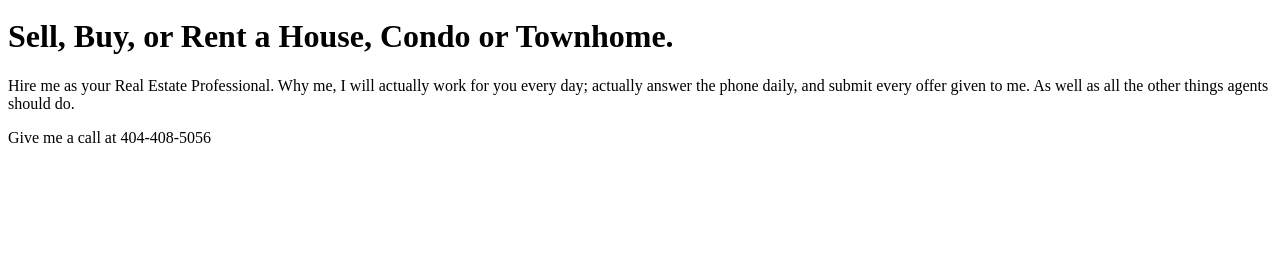
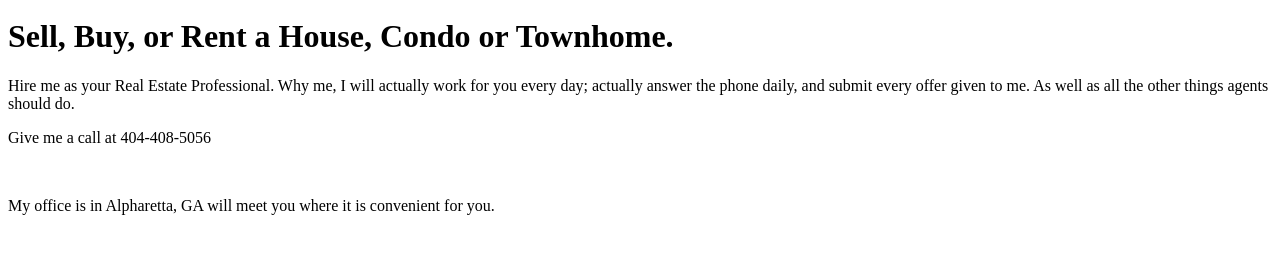
Before and after one commit to bhoefener1/BSR, a plain HTML site: page index.html in a window 1280 px wide. Shown: the part 311-564 px from the top of the page. Drawn offline with Linux system fonts and the light colour scheme.

Commit message:
added office is in ALpharetta, GA

```diff
--- a/index.html
+++ b/index.html
@@ -15,7 +15,8 @@
 
    <h1>Sell, Buy, or Rent a House, Condo or Townhome.</h1>
    <p>Hire me as your Real Estate Professional.  Why me, I will actually work for you every day; actually answer the phone daily, and submit every offer given to me. As well as all the other things agents should do.   </p>Give me a call at 404-408-5056 </p>
-
+     <br>
+    <p>My office is in Alpharetta, GA will meet you where it is convenient for you. </p>
   </div>
  </div>
 </body>
```
